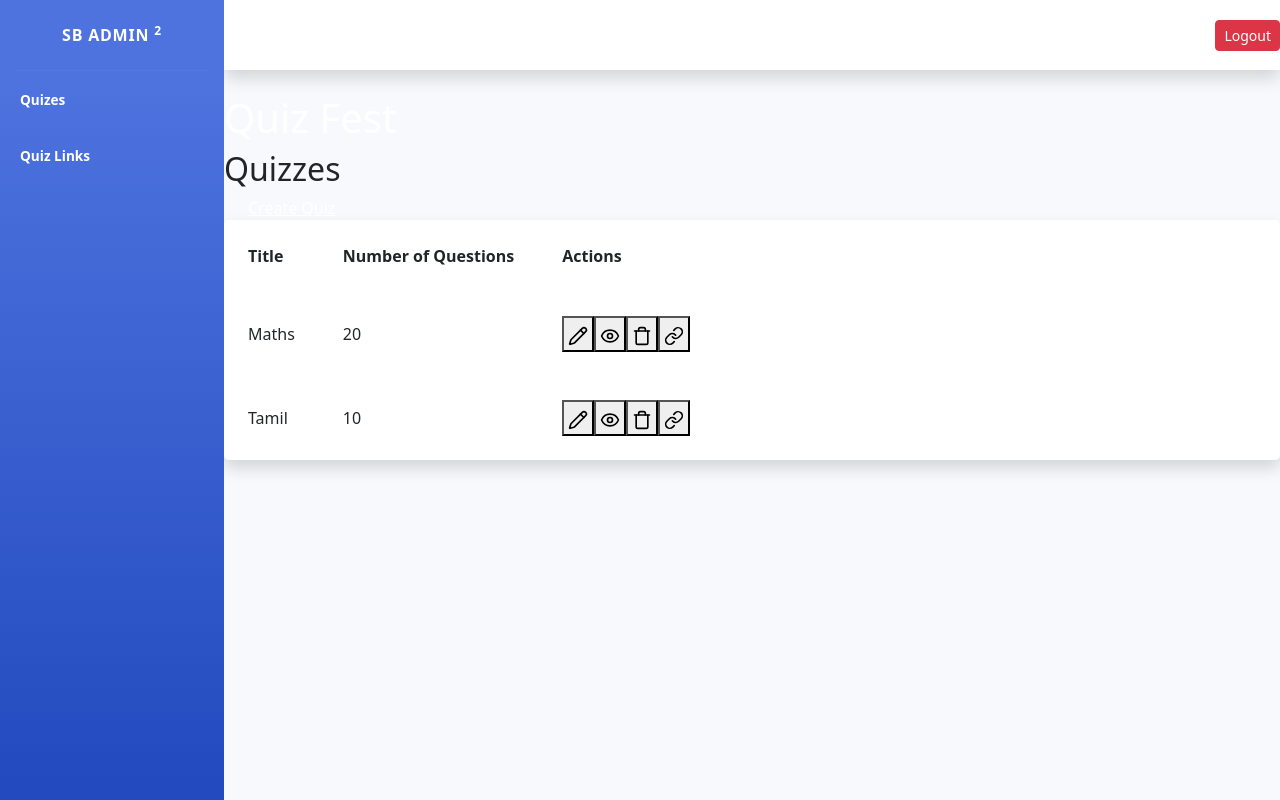
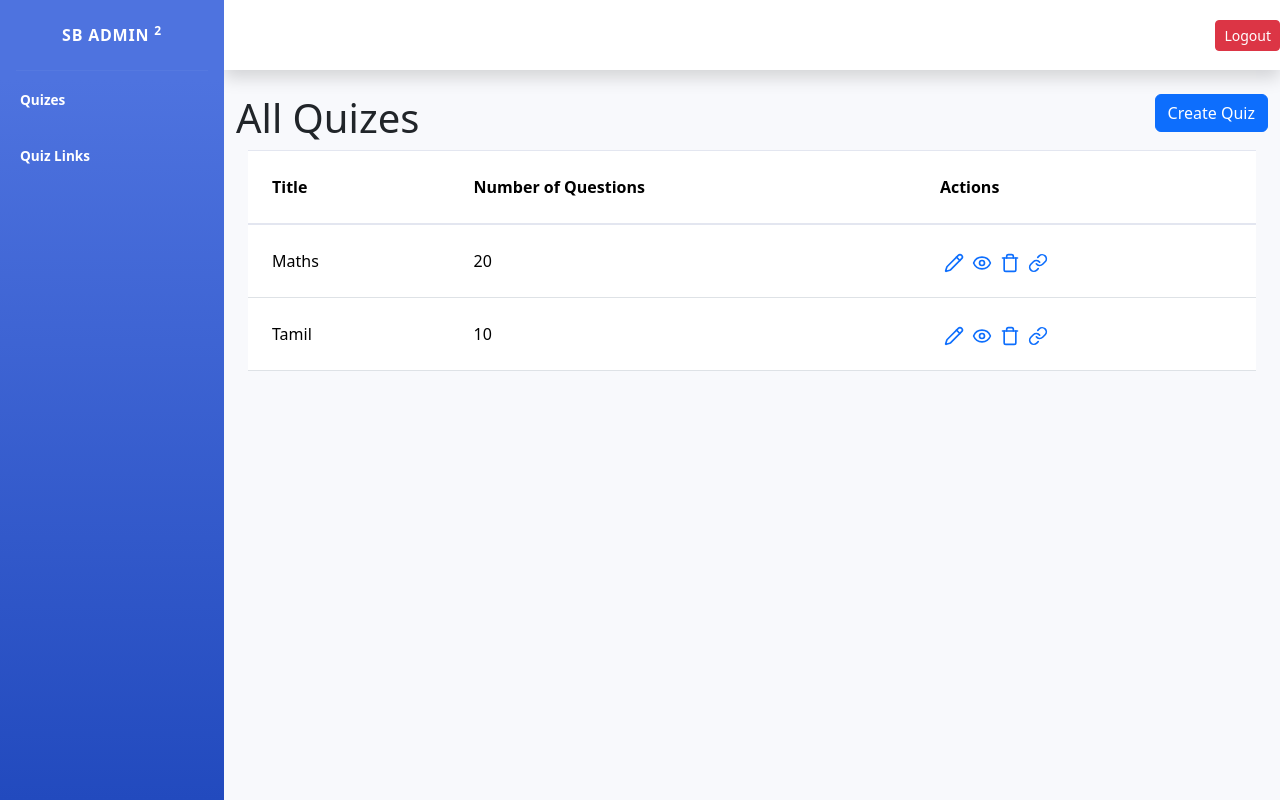
Before and after one commit to Rajavasanthan/quiz_fest_react, a React (Vite) app: page /dashboard/list-all-quizes in a window 1280 px wide. Built offline with nearby package versions, Linux system fonts and the light colour scheme.

Commit message:
UI freezed

```diff
--- a/src/AllQuizes.jsx
+++ b/src/AllQuizes.jsx
@@ -1,31 +1,43 @@
-import { Link } from "react-router-dom";
-import { PencilIcon, EyeIcon, TrashIcon, LinkIcon } from 'lucide-react';
+import { Link, useNavigate } from "react-router-dom";
+import { PencilIcon, EyeIcon, TrashIcon, LinkIcon } from "lucide-react";
+import Form from "react-bootstrap/Form";
+import Modal from "react-bootstrap/Modal";
+import Button from "react-bootstrap/Button";
+import { useState } from "react";
 
 function AllQuizzes() {
   const quizzes = [
-    { title: 'Maths', numberOfQuestions: 20 },
-    { title: 'Tamil', numberOfQuestions: 10 },
+    { title: "Maths", numberOfQuestions: 20 },
+    { title: "Tamil", numberOfQuestions: 10 },
   ];
+  const navigate = useNavigate()
+
+  const [show, setShow] = useState(false);
+
+  const handleClose = () => {
+    setShow(false);
+    navigate("/dashboard/view-quiz/1")
+  }
+  const handleShow = () => setShow(true);
 
   return (
-    <div className="flex h-screen bg-gray-100">
+    <div className="container">
       {/* Sidebar */}
-      <div className="w-64 bg-blue-500 text-white p-6">
-        <h1 className="text-2xl font-bold mb-8">Quiz Fest</h1>
-
+      <div className="d-flex">
+        <h1 className="">All Quizes</h1>
+        <div className="ml-auto">
+          <button
+            onClick={handleShow}
+            className="btn btn-primary "
+            to="/dashboard/view-quiz/1"
+          >
+            Create Quiz
+          </button>
+        </div>
       </div>
 
-      {/* Main content */}
-      <div className="flex-1 p-8">
-        <div className="flex justify-between items-center mb-6">
-          <h2 className="text-2xl font-semibold">Quizzes</h2>
-          <Link className="bg-blue-500 text-white px-4 py-2 rounded" to="/dashboard/view-quiz/1">
-            Create Quiz
-          </Link>
-        </div>
-
-        <div className="bg-white rounded-lg shadow">
-          <table className="w-full">
+      <div className="container">
+        <table className="table">
           <thead>
             <tr className="border-b">
               <th className="text-left p-4">Title</th>
@@ -40,10 +52,18 @@ function AllQuizzes() {
                 <td className="p-4">{quiz.numberOfQuestions}</td>
                 <td className="p-4">
                   <div className="flex space-x-2">
-                      <button className="p-1"><PencilIcon size={20} /></button>
-                      <button className="p-1"><EyeIcon size={20} /></button>
-                      <button className="p-1"><TrashIcon size={20} /></button>
-                      <button className="p-1"><LinkIcon size={20} /></button>
+                    <Link className="p-1">
+                      <PencilIcon size={20} />
+                    </Link>
+                    <Link className="p-1">
+                      <EyeIcon size={20} />
+                    </Link>
+                    <Link className="p-1">
+                      <TrashIcon size={20} />
+                    </Link>
+                    <Link className="p-1">
+                      <LinkIcon size={20} />
+                    </Link>
                   </div>
                 </td>
               </tr>
@@ -51,7 +71,34 @@ function AllQuizzes() {
           </tbody>
         </table>
       </div>
-      </div>
+
+      {/* Main content */}
+
+      <Modal show={show} onHide={handleClose}>
+        <Modal.Header closeButton>
+          <Modal.Title>Modal heading</Modal.Title>
+        </Modal.Header>
+        <Modal.Body>
+          <Form>
+            <Form.Group className="mb-3" controlId="exampleForm.ControlInput1">
+              <Form.Label>Quiz Title</Form.Label>
+              <Form.Control
+                type="email"
+                placeholder="Quiz Title"
+                autoFocus
+              />
+            </Form.Group>
+          </Form>
+        </Modal.Body>
+        <Modal.Footer>
+          <Button variant="secondary" onClick={handleClose}>
+            Close
+          </Button>
+          <Button variant="primary" onClick={handleClose}>
+            Save Changes
+          </Button>
+        </Modal.Footer>
+      </Modal>
     </div>
   );
 }
--- a/src/App.jsx
+++ b/src/App.jsx
@@ -1,6 +1,6 @@
 import { BrowserRouter, Route, Routes } from "react-router-dom";
 import "./sb-admin-2.css";
-import 'bootstrap/dist/css/bootstrap.min.css';
+import "bootstrap/dist/css/bootstrap.min.css";
 import Login from "./Login";
 import DashboardLayout from "./DashboardLayout";
 import AllQuizes from "./AllQuizes";
@@ -8,6 +8,7 @@ import Quiz from "./Quiz";
 import CreateQuestion from "./CreateQuestion";
 import QuizLinks from "./QuizLinks";
 import ViewLink from "./ViewLink";
+import StudentQuiz from "./StudentQuiz";
 function App() {
   return (
     <>
@@ -24,7 +25,7 @@ function App() {
             <Route path="quiz-links" element={<QuizLinks />} />
             <Route path="view-link/:linkId" element={<ViewLink />} />
           </Route>
-          <Route path="/take-quiz/:quizId"/>
+          <Route path="/take-quiz/:quizId" element={<StudentQuiz />} />
         </Routes>
       </BrowserRouter>
     </>
--- a/src/Login.jsx
+++ b/src/Login.jsx
@@ -33,14 +33,14 @@ function Login() {
               </div>
               <div>
                 <div className="container row col-lg-6" style={{ marginLeft: "130px" }}>
-                  <div class="form-outline w-100">
-                    <label class="form-label" for="input1">Email</label>
-                    <input type="text" id="input1" class="form-control" />
+                  <div className="form-outline w-100">
+                    <label className="form-label">Email</label>
+                    <input type="text" id="input1" className="form-control" />
                   </div>
-                  <div class="form-outline w-100">
-                    <label class="form-label" for="input1">Password</label>
-                    <input type="text" id="input1" class="form-control" />
-                    <button className="btn btn-primary" style={{ marginTop: "10px" }}>Login</button>
+                  <div className="form-outline w-100">
+                    <label className="form-label">Password</label>
+                    <input type="text" id="input1" className="form-control" />
+                    <Link to={"/dashboard/list-all-quizes"} className="btn btn-primary" style={{ marginTop: "10px" }}>Login</Link>
                     <Link className="d-flex" style={{ marginTop: "10px" }}>Register</Link>
                   </div>
                 </div>
--- a/src/QuizLinks.jsx
+++ b/src/QuizLinks.jsx
@@ -3,25 +3,35 @@ import { FaEye } from "react-icons/fa";
 
 function QuizLinks() {
   return (
-
     <div className="container">
       <nav className="navbar navbar-light bg-light">
-        <div classNames="container-fluid">
+        <div className="container-fluid">
           <form className="d-flex">
-            <div class="p-2 g-col-6">
-              <input className="form-control " type="search" placeholder="Title" aria-label="Title" />
+            <div className="p-2 g-col-6">
+              <input
+                className="form-control "
+                type="search"
+                placeholder="Title"
+                aria-label="Title"
+              />
             </div>
-            <div class="p-2 g-col-6">
-              <input className="form-control " type="search" placeholder="Date" aria-label="Date" />
+            <div className="p-2 g-col-6">
+              <input
+                className="form-control "
+                type="search"
+                placeholder="Date"
+                aria-label="Date"
+              />
             </div>
-            <div class="p-2 g-col-6">
-              <button className="btn btn-primary me-md-5" type="submit">Search</button>
+            <div className="p-2 g-col-6">
+              <button className="btn btn-primary me-md-5" type="submit">
+                Search
+              </button>
             </div>
           </form>
         </div>
       </nav>
-      <div>
-        <table className="table mt-5">
+      <table className="table">
           <thead>
             <tr>
               <th scope="col">Name</th>
@@ -37,20 +47,26 @@ function QuizLinks() {
               <td>11 sep</td>
               <td>maths</td>
               <td>20</td>
-              <td><Link to={"/dashboard/view-link/1"}><FaEye /></Link></td>
+              <td>
+                <Link to={"/dashboard/view-link/1"}>
+                  <FaEye />
+                </Link>
+              </td>
             </tr>
             <tr>
               <th scope="row">vasanth</th>
               <td>13 sep</td>
               <td>tamil</td>
               <td>10</td>
-              <td><Link to={"/dashboard/view-link/1"}><FaEye /></Link></td>
+              <td>
+                <Link to={"/dashboard/view-link/1"}>
+                  <FaEye />
+                </Link>
+              </td>
             </tr>
           </tbody>
         </table>
-      </div>
     </div>
-
   );
 }
 
--- /dev/null
+++ b/src/StudentQuiz.jsx
@@ -0,0 +1,8 @@
+
+function StudentQuiz() {
+  return (
+    <div>StudentQuiz</div>
+  )
+}
+
+export default StudentQuiz
```
Lines whose indentation alone changed are shown as unchanged.
